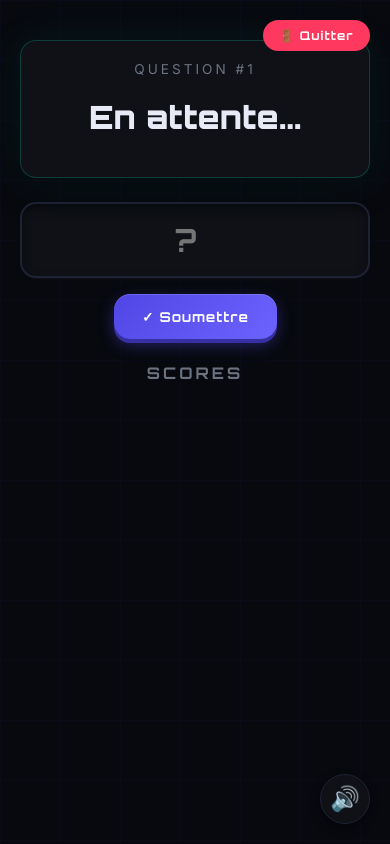
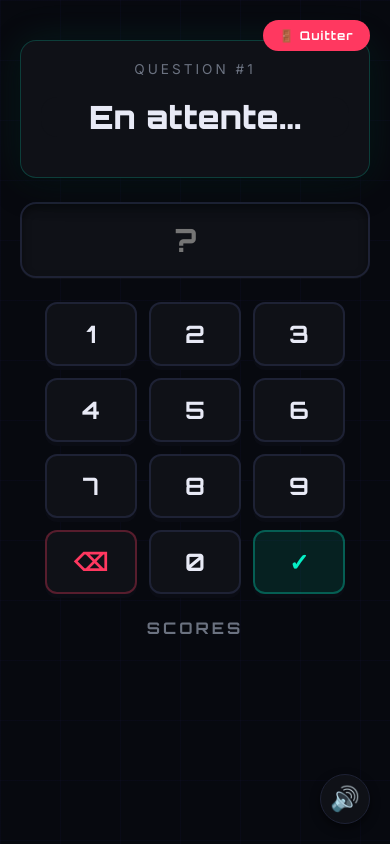
Before and after one commit to josuekoblan03-lab/JEU-MATHS, a Flask app: template templates/game.html in a window 390 px wide. Run offline with Flask 3, Linux system fonts and the light colour scheme; the template is opened without the code that fills it, so the values that code supplies are empty; some libraries are stand-ins or nearby versions.

Commit message:
Add virtual numeric keypad for mobile UX improvement

```diff
--- a/static/css/style.css
+++ b/static/css/style.css
@@ -321,6 +321,66 @@ body::before {
 }
 
 /* ══════════════════════════════════════
+   NUMERIC KEYPAD (MOBILE)
+   ══════════════════════════════════════ */
+.numeric-keypad {
+  display: grid;
+  grid-template-columns: repeat(3, 1fr);
+  gap: 12px;
+  width: 100%;
+  max-width: 300px;
+  margin: 0 auto;
+}
+
+.key-3d {
+  background: var(--surface);
+  border: 2px solid var(--border);
+  border-radius: 12px;
+  padding: 15px 0;
+  font-family: 'Orbitron', sans-serif;
+  font-size: 1.5rem;
+  font-weight: 700;
+  color: var(--text);
+  cursor: pointer;
+  box-shadow: 0 4px 0 #0a0c14;
+  transition: all 0.1s;
+  user-select: none;
+  -webkit-tap-highlight-color: transparent;
+}
+
+.key-3d:active {
+  transform: translateY(2px);
+  box-shadow: 0 2px 0 #0a0c14;
+  background: var(--border);
+}
+
+.key-3d.danger {
+  color: var(--danger);
+  border-color: rgba(255, 56, 96, 0.3);
+}
+
+.key-3d.success {
+  color: var(--accent);
+  border-color: rgba(6, 239, 197, 0.3);
+  background: rgba(6, 239, 197, 0.1);
+}
+
+/* On desktop, we can hide the keypad if desired,
+   but it's better to keep it for accessibility or mouse users.
+   Let's make it responsive. */
+@media (min-width: 1024px) {
+  .numeric-keypad {
+    display: none; /* Hide on large screens if they have physical keyboard */
+  }
+}
+
+@media (max-width: 1023px) {
+  #btn-submit {
+    display: none; /* Hide the big button on mobile to save space */
+  }
+}
+
+/* ══════════════════════════════════════
    PLAYER CARDS
    ══════════════════════════════════════ */
 .player-list { display: flex; flex-direction: column; gap: 12px; width: 100%; max-width: 400px; }
--- a/static/js/game.js
+++ b/static/js/game.js
@@ -87,24 +87,38 @@ function animateScoreDigits(score, animate) {
   ).join('');
 }
 
-// ── Submit answer ──
+// ── Submit Answer ──
 function submitAnswer() {
   if (isLocked) return;
   const input = document.getElementById('answer-input');
   const answer = input.value.trim();
+
   if (!answer) return;
 
-  // Ripple on button
-  const btn = document.getElementById('btn-submit');
-  const ripple = document.createElement('span');
-  ripple.classList.add('ripple');
-  ripple.style.width = ripple.style.height = '100px';
-  ripple.style.left = '50%'; ripple.style.top = '50%';
-  ripple.style.marginLeft = '-50px'; ripple.style.marginTop = '-50px';
-  btn.appendChild(ripple);
-  setTimeout(() => ripple.remove(), 600);
+  // Le lockInput() est géré par l'émission ou par l'UI locale
+  lockInput();
 
-  socket.emit('submit_answer', { room_code: ROOM_CODE, answer: answer });
+  socket.emit('submit_answer', {
+    room_code: ROOM_CODE,
+    answer: answer
+  });
+}
+
+// ── Virtual Keypad Logic ──
+function keypadType(num) {
+  if (isLocked) return;
+  const input = document.getElementById('answer-input');
+  if (input.value.length < 10) {
+    input.value += num;
+    if (typeof playSFX === 'function') playSFX('click');
+  }
+}
+
+function keypadClear() {
+  if (isLocked) return;
+  const input = document.getElementById('answer-input');
+  input.value = input.value.slice(0, -1);
+  if (typeof playSFX === 'function') playSFX('click');
 }
 
 // ── Enter key to submit ──
@@ -131,9 +145,16 @@ function hideFeedback() {
 // ── Lock/Unlock input ──
 function lockInput() {
   isLocked = true;
-  document.getElementById('answer-input').classList.add('locked');
-  document.getElementById('answer-input').disabled = true;
+  const input = document.getElementById('answer-input');
+  input.classList.add('locked');
+  input.disabled = true;
   document.getElementById('btn-submit').disabled = true;
+
+  // Désactiver le clavier virtuel
+  document.querySelectorAll('.key-3d').forEach(k => {
+    k.style.opacity = '0.5';
+    k.style.pointerEvents = 'none';
+  });
 }
 
 function unlockInput() {
@@ -142,8 +163,18 @@ function unlockInput() {
   input.classList.remove('locked', 'correct', 'wrong');
   input.disabled = false;
   input.value = '';
-  input.focus();
+
+  // On ne focus pas automatiquement sur mobile pour éviter le clavier système
+  if (window.innerWidth > 1024) input.focus();
+
   document.getElementById('btn-submit').disabled = false;
+
+  // Réactiver le clavier virtuel
+  document.querySelectorAll('.key-3d').forEach(k => {
+    k.style.opacity = '1';
+    k.style.pointerEvents = 'auto';
+  });
+
   hideFeedback();
 }
 
--- a/templates/game.html
+++ b/templates/game.html
@@ -42,8 +42,25 @@
 
         <!-- Answer Input -->
         <div style="width:100%;max-width:400px;text-align:center;">
-          <input type="number" class="input-3d" id="answer-input" placeholder="?" style="font-size:2rem;letter-spacing:4px;" disabled>
-          <button class="btn-3d primary mt-2" id="btn-submit" onclick="submitAnswer()" disabled>
+          <input type="number" class="input-3d" id="answer-input" placeholder="?" style="font-size:2rem;letter-spacing:4px;" disabled inputmode="none">
+
+          <!-- Virtual Keypad (visible on mobile/small screens) -->
+          <div class="numeric-keypad mt-3" id="numeric-keypad">
+            <button class="key-3d" onclick="keypadType('1')">1</button>
+            <button class="key-3d" onclick="keypadType('2')">2</button>
+            <button class="key-3d" onclick="keypadType('3')">3</button>
+            <button class="key-3d" onclick="keypadType('4')">4</button>
+            <button class="key-3d" onclick="keypadType('5')">5</button>
+            <button class="key-3d" onclick="keypadType('6')">6</button>
+            <button class="key-3d" onclick="keypadType('7')">7</button>
+            <button class="key-3d" onclick="keypadType('8')">8</button>
+            <button class="key-3d" onclick="keypadType('9')">9</button>
+            <button class="key-3d danger" onclick="keypadClear()">⌫</button>
+            <button class="key-3d" onclick="keypadType('0')">0</button>
+            <button class="key-3d success" id="btn-keypad-submit" onclick="submitAnswer()">✓</button>
+          </div>
+
+          <button class="btn-3d primary mt-3" id="btn-submit" onclick="submitAnswer()" disabled>
             ✓ Soumettre
           </button>
         </div>
```
